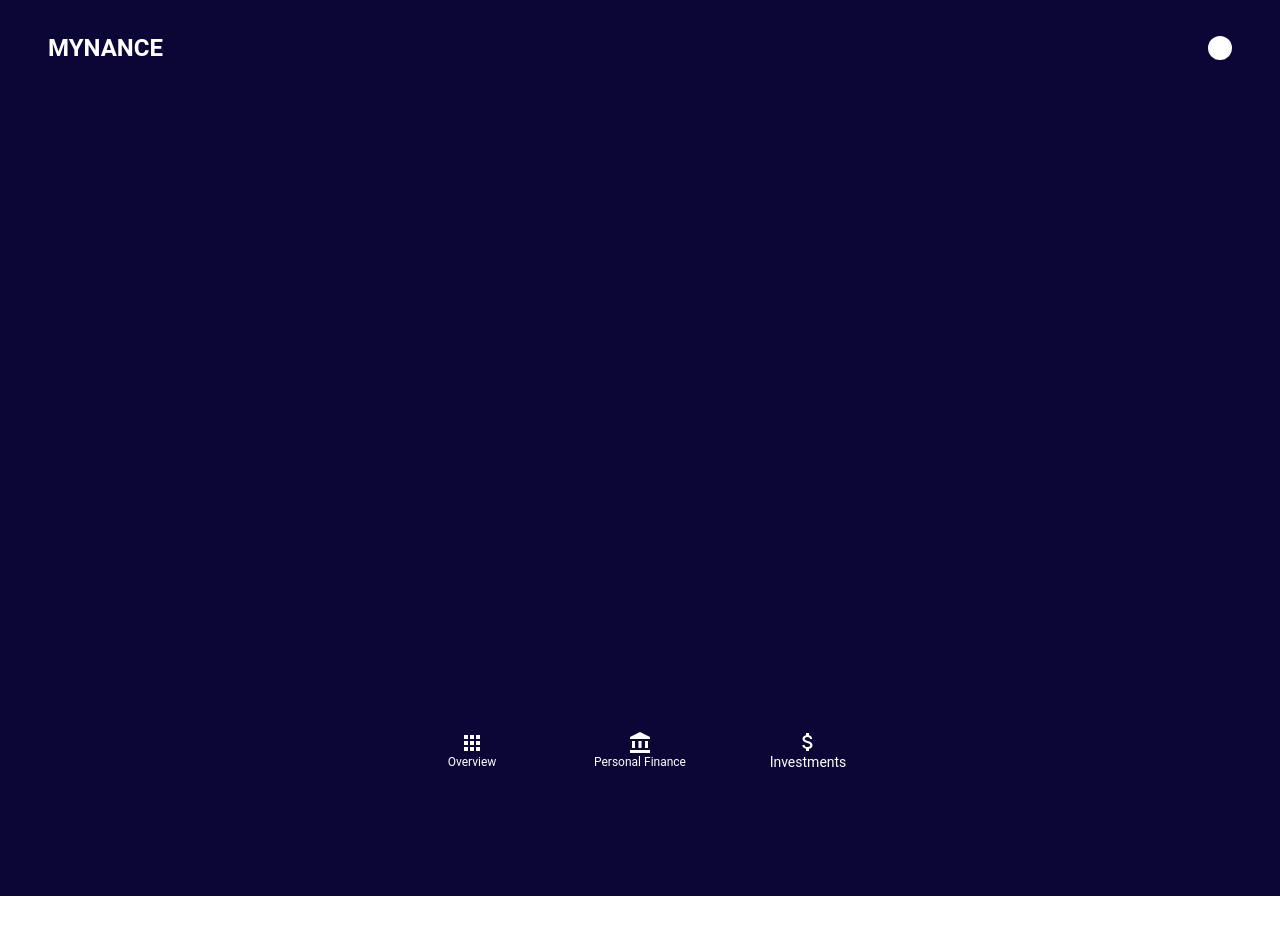
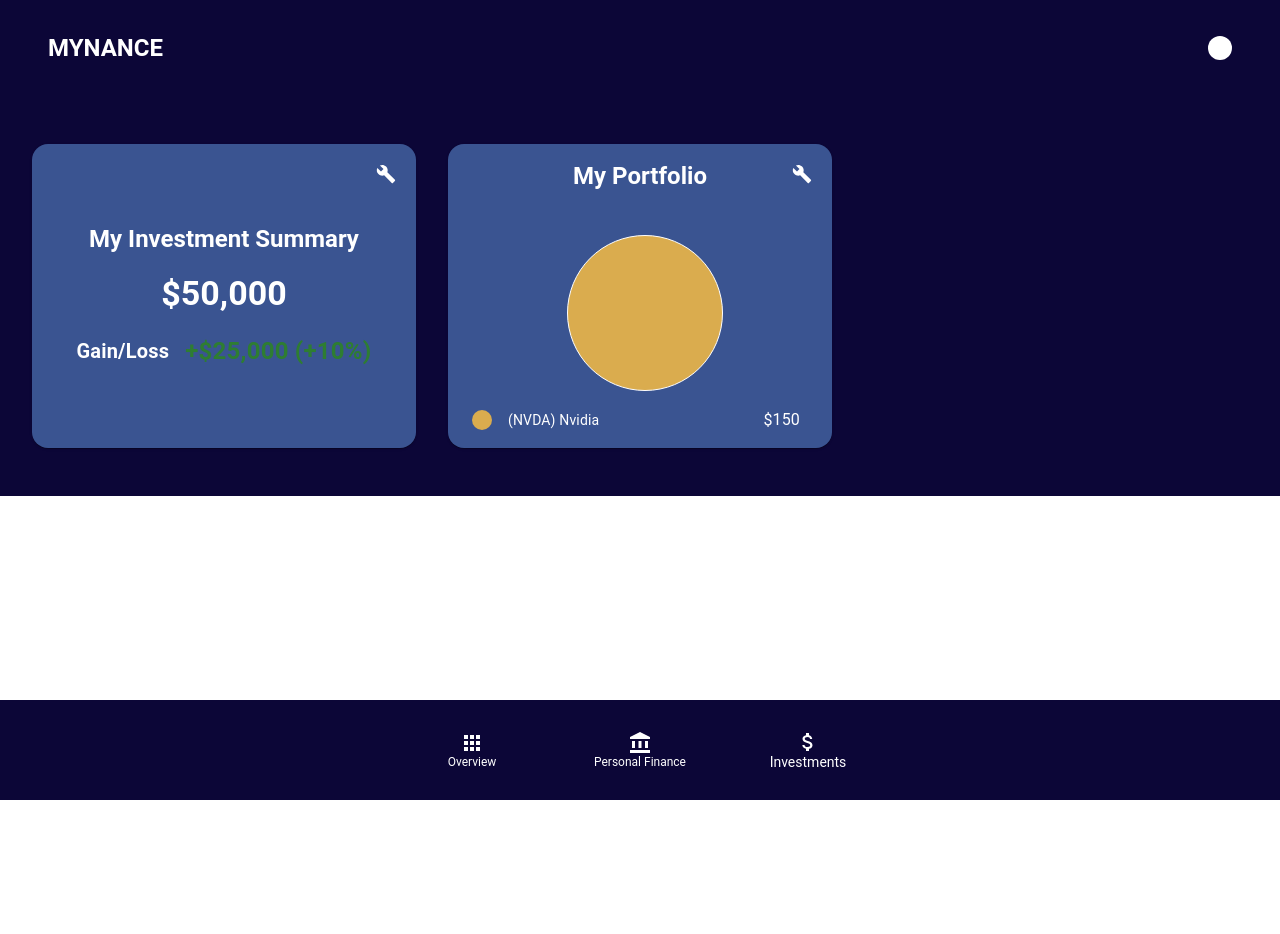
Before and after one commit to jonathancklee1/mynance, a React (Vite) app: page /investments in a window 1280 px wide. Shown: the top 934 px of the page. After the commit the page ends 800 px from the top, so only its background shows below. Built offline with nearby package versions, Linux system fonts and the light colour scheme.

Commit message:
Added investments blocks and store

```diff
--- /dev/null
+++ b/src/components/investment-components/PortfolioPieBlock.tsx
@@ -0,0 +1,105 @@
+import { Box, Stack, Typography } from "@mui/material";
+import { PieChart } from "@mui/x-charts";
+import React from "react";
+import { investmentItem, PieChartData } from "../types/interfaces";
+import useInvestmentStore from "../../stores/InvestmentStore";
+
+function PortfolioPieBlock() {
+    const { investments } = useInvestmentStore();
+    const randColour = () => {
+        return (
+            "#" +
+            ((Math.random() * 0xffffff) << 0).toString(16).padStart(6, "0")
+        );
+    };
+    const investmentPieData = investments.map((item: investmentItem) => {
+        return {
+            id: crypto.randomUUID(),
+            label: `(${item.ticker ?? ""}) ${item.name} `,
+            value: item.cost * item.amount,
+            color: randColour(),
+        };
+    });
+    return (
+        <>
+            <PieChart
+                series={[
+                    {
+                        data: investmentPieData,
+                        cx: 150,
+                        cy: 100,
+                        valueFormatter: (params) => {
+                            const percent = params.value / 100;
+                            return `${(percent * 100).toFixed(0)}%`;
+                        },
+                    },
+                ]}
+                width={300}
+                height={200}
+                slotProps={{
+                    legend: { hidden: true },
+                    popper: {
+                        sx: {
+                            "& .MuiChartsTooltip-paper": {
+                                backgroundColor: "primary.main",
+                                fontFamily: "Helvetica, Arial, sans-serif",
+                            },
+                        },
+                    },
+                }}
+                margin={{ bottom: 40 }}
+            />
+            <Box style={{ width: "100%" }}>
+                <Stack
+                    spacing={2}
+                    display={"flex"}
+                    sx={{
+                        maxHeight: 200,
+                        overflow: "auto",
+                        paddingRight: 1,
+                        "&::-webkit-scrollbar": {
+                            backgroundColor: "primary.light",
+                        },
+                        "&::-webkit-scrollbar-track": {
+                            backgroundColor: "primary.light",
+                        },
+                        "&::-webkit-scrollbar-thumb": {
+                            borderRadius: "6px",
+                            boxShadow: "inset 0 0 6px rgba(0,0,0,.3)",
+                            backgroundColor: "primary.main",
+                        },
+                    }}
+                >
+                    {investmentPieData.map((asset: PieChartData) => (
+                        <Box
+                            display={"flex"}
+                            alignItems={"center"}
+                            justifyContent={"space-between"}
+                            gap={2}
+                            key={asset.id}
+                        >
+                            <Box
+                                borderRadius={"100%"}
+                                width={20}
+                                height={20}
+                                bgcolor={asset.color}
+                            ></Box>
+                            <Typography
+                                variant="body2"
+                                color={"secondary.contrastText"}
+                                flexGrow={1}
+                            >
+                                {asset.label}
+                            </Typography>
+                            <Typography variant="body1">
+                                ${asset.value}
+                            </Typography>
+                        </Box>
+                    ))}
+                </Stack>
+            </Box>
+        </>
+    );
+}
+
+export default PortfolioPieBlock;
--- /dev/null
+++ b/src/components/investment-components/SummaryBlock.tsx
@@ -0,0 +1,64 @@
+import { Box, Typography } from "@mui/material";
+import React, { useState } from "react";
+
+function SummaryBlock() {
+    const [isPositive, setIsPositive] = useState(true);
+    return (
+        <Box
+            sx={{
+                display: "flex",
+                flexDirection: "column",
+                justifyContent: "space-between",
+                gap: 2,
+                alignItems: "center",
+            }}
+        >
+            <Typography variant="h5" sx={{ fontWeight: "bold", fontSize: 34 }}>
+                $50,000
+            </Typography>
+            <Box
+                sx={{
+                    display: "flex",
+                    justifyContent: "space-between",
+                    gap: 2,
+                    alignItems: "center",
+                }}
+            >
+                <Typography sx={{ fontWeight: "bold", fontSize: 20 }}>
+                    Gain/Loss
+                </Typography>
+                <Typography
+                    sx={{
+                        fontWeight: "bold",
+                        fontSize: 24,
+                        color: isPositive ? "success.main" : "error.main",
+                    }}
+                >
+                    +$25,000 (+10%)
+                </Typography>
+            </Box>
+            {/* <Box
+                sx={{
+                    display: "flex",
+                    justifyContent: "space-between",
+                    gap: 2,
+                    alignItems: "center",
+                }}
+            >
+                <Typography sx={{ fontWeight: "bold", fontSize: 20 }}>
+                    Invested
+                </Typography>
+                <Typography
+                    sx={{
+                        fontWeight: "bold",
+                        fontSize: 24,
+                    }}
+                >
+                    $30,000
+                </Typography>
+            </Box> */}
+        </Box>
+    );
+}
+
+export default SummaryBlock;
--- a/src/pages/Investments.tsx
+++ b/src/pages/Investments.tsx
@@ -1,24 +1,80 @@
-import Grid from "@mui/material/Grid2";
-import React from "react";
 import BottomNav from "../components/BottomNav";
 import NavBar from "../components/NavBar";
+import { Box, Typography } from "@mui/material";
+import Card from "../components/Card";
+import SummaryBlock from "../components/investment-components/SummaryBlock";
+import PortfolioPieBlock from "../components/investment-components/PortfolioPieBlock";
 
 function Investments() {
     return (
         <>
             <NavBar></NavBar>
-            <Grid
-                container
-                spacing={2}
-                minHeight={"100vh"}
-                marginBottom={"100px"}
-                sx={{ p: 2, backgroundColor: "primary.main" }}
+            <Box
+                sx={{
+                    px: 2,
+                    py: 2,
+                    backgroundColor: "primary.main",
+                    paddingBottom: 8,
+                    gridTemplateRows: "auto",
+                    display: "grid",
+                    gridTemplateColumns: "repeat(12, 1fr)",
+                    gap: 2,
+                    marginBottom: 8,
+                    "@media (min-width: 1024px)": {
+                        gridTemplateRows: "span 3 auto",
+                        gap: 4,
+                        px: 4,
+                        py: 6,
+                    },
+                }}
             >
-                <Grid size={8}></Grid>
-                <Grid size={4}></Grid>
-                <Grid size={4}></Grid>
-                <Grid size={8}></Grid>
-            </Grid>
+                <Box
+                    sx={{
+                        gridColumn: "span 12",
+                        gridRow: "span 1",
+                        "@media (min-width: 1024px)": {
+                            gridColumn: "span 4",
+                            gridRow: "span 3",
+                            gridRowStart: 1,
+                        },
+                    }}
+                >
+                    <Card isEditable>
+                        <Typography
+                            variant="h5"
+                            color={"primary.contrastText"}
+                            sx={{ fontWeight: "bold", textAlign: "center" }}
+                            marginBottom={2}
+                        >
+                            My Investment Summary
+                        </Typography>
+                        <SummaryBlock></SummaryBlock>
+                    </Card>
+                </Box>
+                <Box
+                    sx={{
+                        gridColumn: "span 12",
+                        gridRow: "span 1",
+                        "@media (min-width: 1024px)": {
+                            gridColumn: "span 4",
+                            gridRow: "span 3",
+                            gridRowStart: 1,
+                        },
+                    }}
+                >
+                    <Card isEditable>
+                        <Typography
+                            variant="h5"
+                            color={"primary.contrastText"}
+                            sx={{ fontWeight: "bold", textAlign: "center" }}
+                            marginBottom={2}
+                        >
+                            My Portfolio
+                        </Typography>
+                        <PortfolioPieBlock></PortfolioPieBlock>
+                    </Card>
+                </Box>
+            </Box>
             <BottomNav></BottomNav>
         </>
     );
--- /dev/null
+++ b/src/stores/InvestmentStore.ts
@@ -0,0 +1,35 @@
+import { create } from "zustand";
+
+import { persist, createJSONStorage } from "zustand/middleware";
+import { investmentItem } from "../components/types/interfaces";
+const useInvestmentStore = create(
+    persist(
+        (set, get) => ({
+            investments: [
+                {
+                    id: crypto.randomUUID(),
+                    name: "Nvidia",
+                    cost: 50,
+                    amount: 3,
+                    ticker: "NVDA",
+                },
+            ] as investmentItem[],
+            addInvestments: (investment: investmentItem[]) =>
+                set((state) => ({
+                    investments: [...investment, ...state.investments],
+                })),
+            deleteInvestments: (investmentArray: string[]) =>
+                set((state) => ({
+                    investments: state.investments.filter((investment) => {
+                        return !investmentArray.includes(investment.id);
+                    }),
+                })),
+        }),
+        {
+            name: "investment-storage",
+            storage: createJSONStorage(() => localStorage),
+        }
+    )
+);
+
+export default useInvestmentStore;
```
Also changed, not shown: src/components/types/interfaces.ts (+8 -0 lines).
